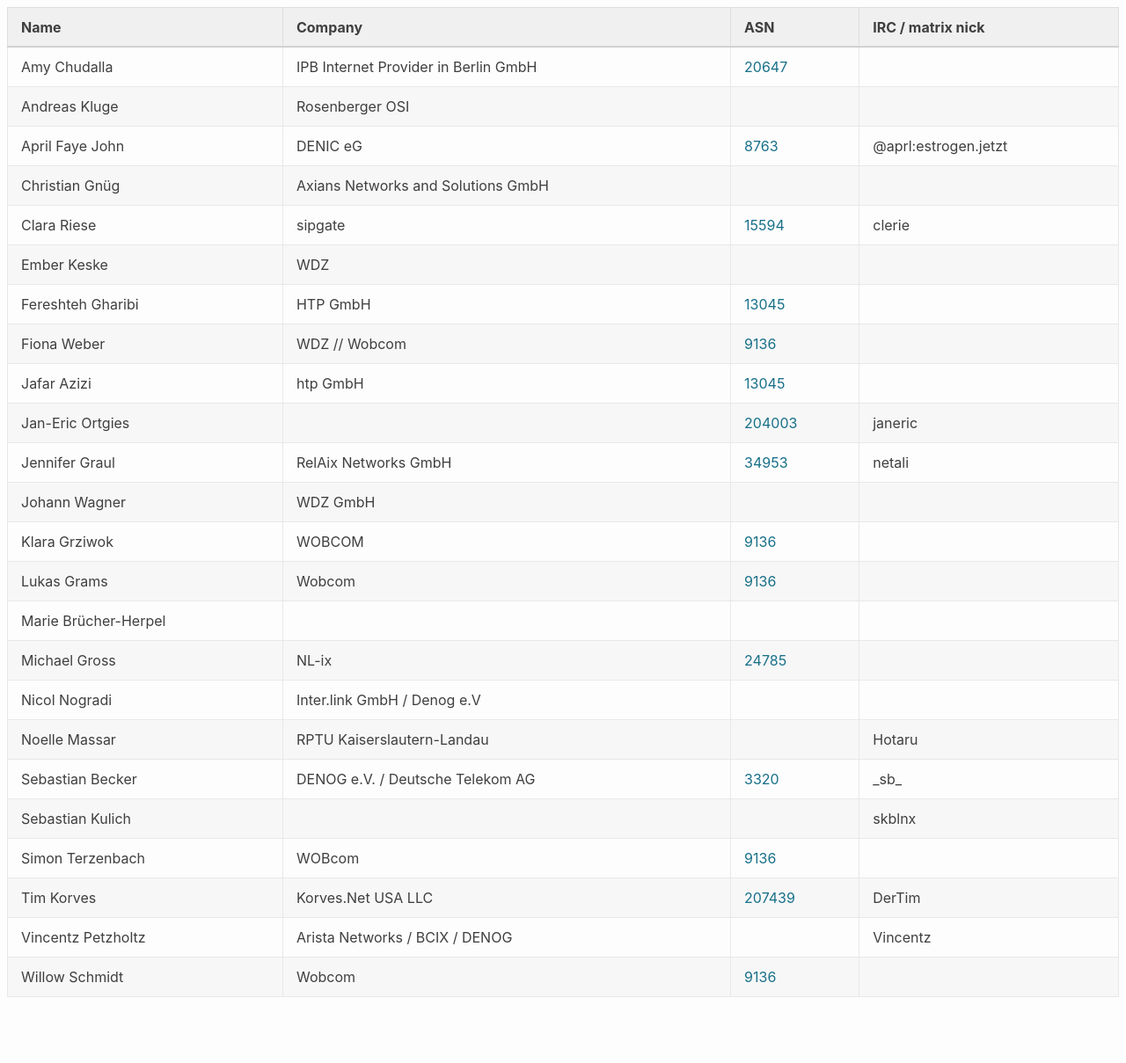
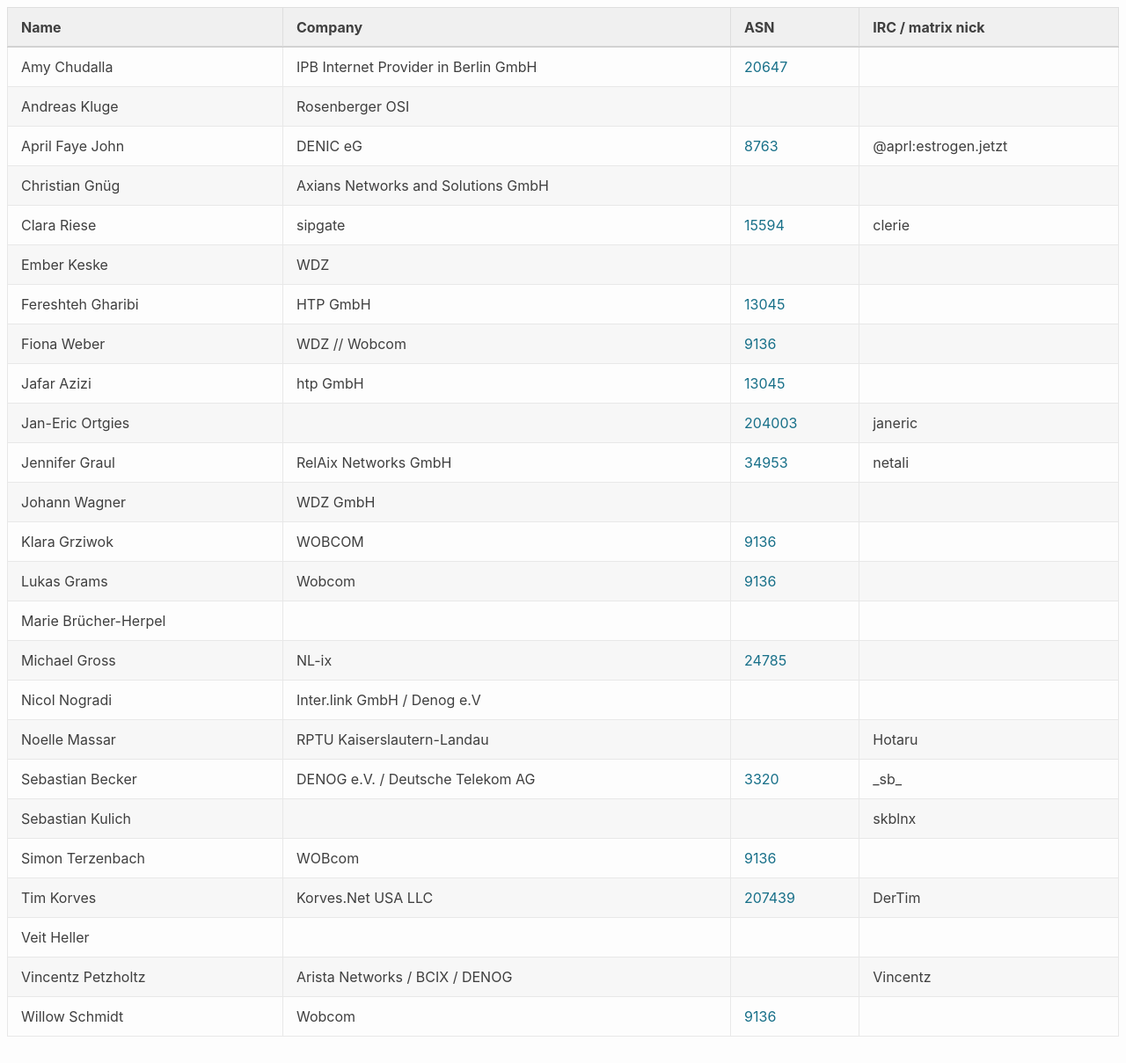
Before and after one commit to denog/pretix-attendeelist, a Jekyll site: the page built from denogmeetup25-04/index.markdown, in a window 1280 px wide and 1209 px high. Shown: the whole window at 88% size. Built offline with Jekyll 4.4.1, drawn with Linux system fonts in a browser that asks for light colours.

Commit message:
Latest data: Wed May  7 10:11:11 UTC 2025

```diff
--- a/_data/attendees_denogmeetup25-04.json
+++ b/_data/attendees_denogmeetup25-04.json
@@ -132,6 +132,12 @@
     "asn": "207439"
   },
   {
+    "name": "Veit Heller",
+    "company": null,
+    "irc": null,
+    "asn": null
+  },
+  {
     "name": "Vincentz Petzholtz",
     "company": "Arista Networks / BCIX / DENOG",
     "irc": "Vincentz",
```
